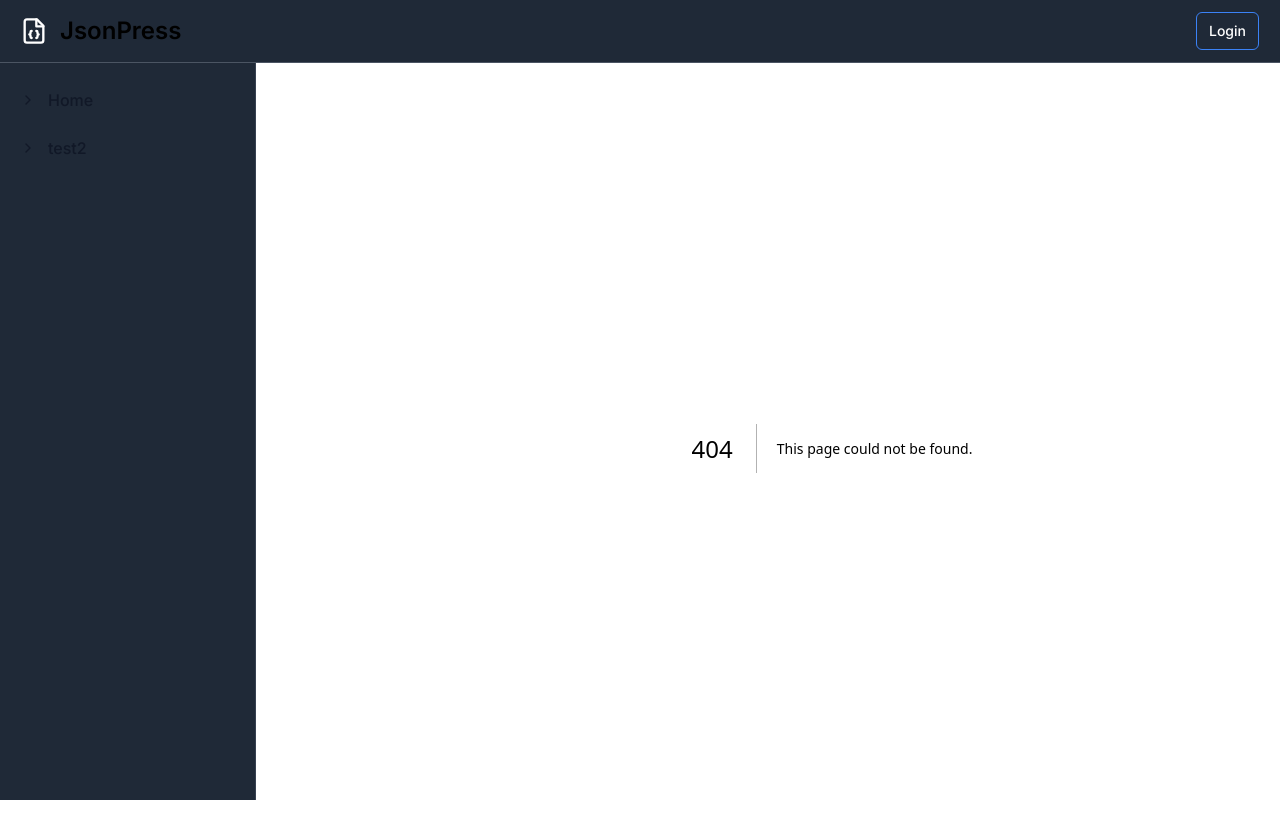
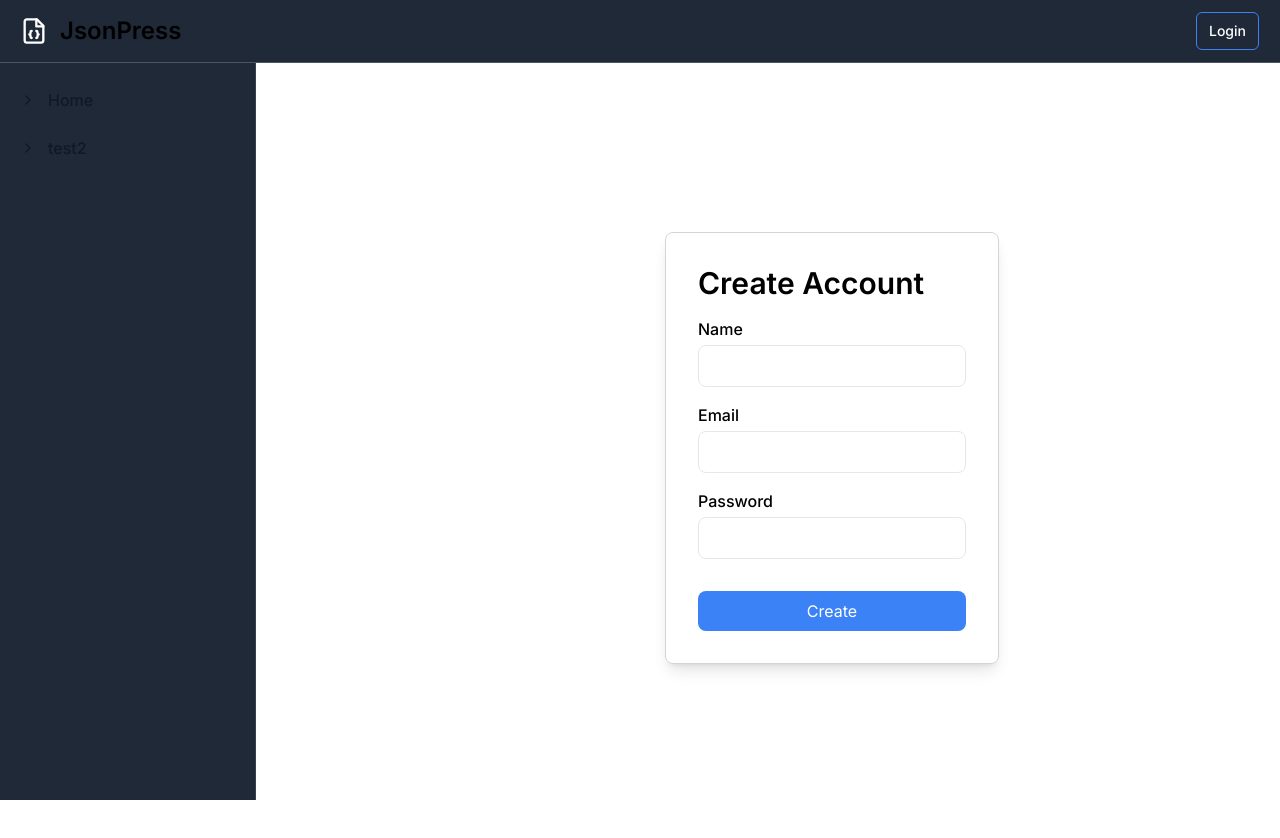
Before and after one commit to ChampionBuffalo1/JsonPress, a Next.js app: page /create in a window 1280 px wide. Before the commit this address had no page. Shown: the top 838 px of the page. Built offline with nearby package versions, Linux system fonts and the light colour scheme.

Commit message:
Added create user page for admin/manager

```diff
--- /dev/null
+++ b/src/app/create/page.tsx
@@ -0,0 +1,119 @@
+"use client";
+
+import { useForm } from "react-hook-form";
+import { apiHost } from "@/lib/Constants";
+import { useAppSelector } from "../hooks";
+import { useRouter } from "next/navigation";
+import { useEffect, useState } from "react";
+
+interface ICreateForm {
+  name: string;
+  email: string;
+  password: string;
+}
+
+export default function CreateUser() {
+  const navigate = useRouter();
+  const user = useAppSelector((state) => state.user);
+  const [submitting, setSubmitting] = useState(true);
+  const { register, handleSubmit } = useForm<ICreateForm>();
+  const [error, setError] = useState<Record<string, string>>();
+  const [success, setSuccess] = useState<boolean>(false);
+
+  useEffect(() => {
+    const user = localStorage.getItem("user");
+    if (user) {
+      const role = JSON.parse(user).role;
+      if (role === "normal" || role === "") navigate.push("/");
+    }
+    setSubmitting(false);
+  }, [navigate, setSubmitting]);
+
+  const onSubmit = async (data: ICreateForm) => {
+    if (!user?.token) navigate.push("/login");
+    setSubmitting(true);
+    const res = await fetch(apiHost + "/user/create", {
+      method: "POST",
+      headers: {
+        "Content-Type": "application/json",
+        Authorization: `Bearer ${user.token}`,
+      },
+      body: JSON.stringify(data),
+    });
+    const json = await res.json();
+    setSubmitting(false);
+    if (!res.ok) {
+      setError(json.message);
+      return;
+    }
+    if (json.user) setSuccess(true);
+  };
+
+  return (
+    <div className="w-full h-screen flex justify-center items-center">
+      <div className="min-w-fit w-1/3 p-8 border border-gray-300 shadow-lg rounded-lg">
+        <h2 className="text-3xl font-semibold mb-4">Create Account</h2>
+        <form onSubmit={handleSubmit(onSubmit)}>
+          <div className="mb-4">
+            <label htmlFor="name" className="block font-medium mb-1">
+              Name
+            </label>
+            <input
+              required
+              minLength={3}
+              maxLength={100}
+              id="name"
+              type="text"
+              {...register("name", { required: true })}
+              className="w-full px-4 py-2 border rounded-lg focus:outline-none focus:border-blue-500"
+            />
+            {error?.name && (
+              <p className="text-red-600 text-sm mt-1">{error.name}</p>
+            )}
+          </div>
+          <div className="mb-4">
+            <label htmlFor="email" className="block font-medium mb-1">
+              Email
+            </label>
+            <input
+              required
+              id="email"
+              type="email"
+              {...register("email", { required: true })}
+              className="w-full px-4 py-2 border rounded-lg focus:outline-none focus:border-blue-500"
+            />
+            {error?.email && (
+              <p className="text-red-600 text-sm mt-1">{error.email}</p>
+            )}
+          </div>
+          <div className="mb-4">
+            <label htmlFor="password" className="block font-medium mb-1">
+              Password
+            </label>
+            <input
+              required
+              id="password"
+              type="password"
+              minLength={8}
+              maxLength={100}
+              {...register("password", { required: true })}
+              className="w-full px-4 py-2 border rounded-lg focus:outline-none focus:border-blue-500"
+            />
+            {error?.password && (
+              <span className="text-red-600">{error.password}</span>
+            )}
+          </div>
+          {success && <span className="text-green-600">Account created!</span>}
+          <button
+            type="submit"
+            disabled={submitting}
+            onClick={() => setError({})}
+            className="w-full bg-blue-500 text-white py-2 px-4 rounded-lg mt-4 disabled:bg-gray-500 disabled:opacity-50 disabled:cursor-not-allowed"
+          >
+            Create
+          </button>
+        </form>
+      </div>
+    </div>
+  );
+}
```
